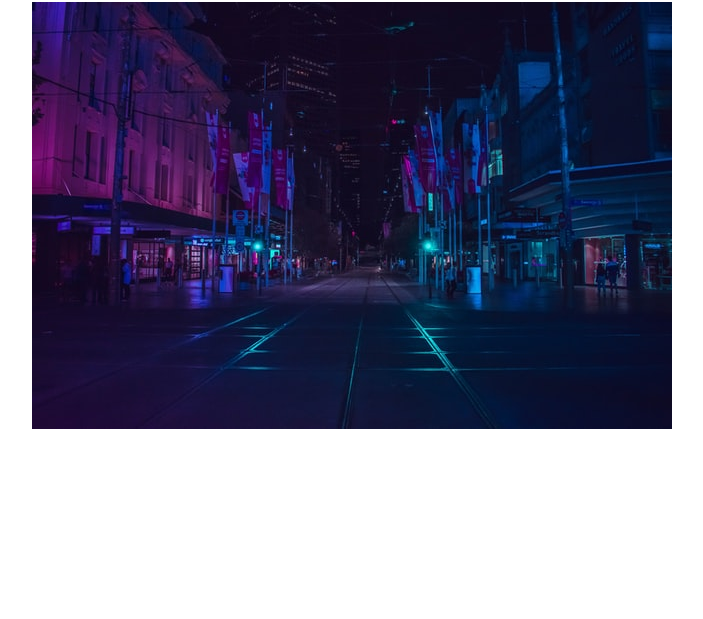
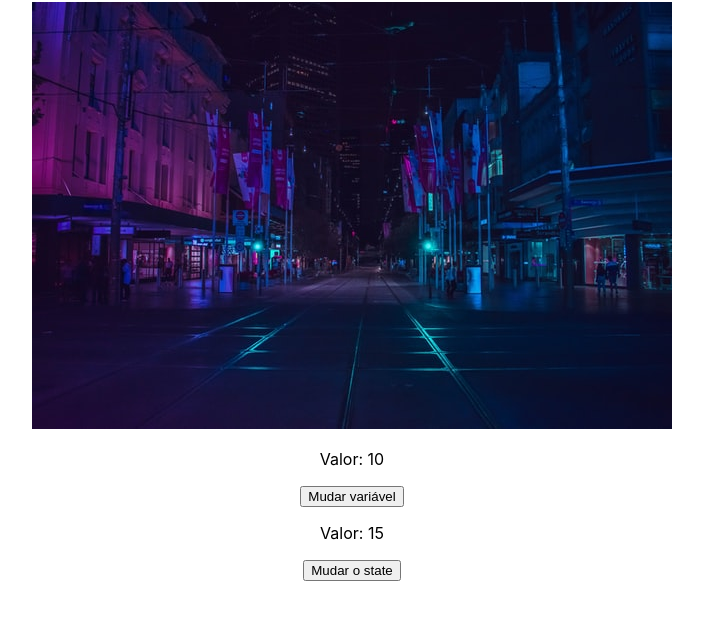
Before and after one commit to ThiagoDevLuiz/react.js, a React (Create React App) app: page / in a window 1280 px wide. Shown: the part 511-1130 px from the top of the page, without its empty margins (288-991 px from the left). Built offline with nearby package versions, Linux system fonts and the light colour scheme.

Commit message:
useState

```diff
--- a/src/App.js
+++ b/src/App.js
@@ -1,4 +1,5 @@
 import './App.css';
+import ManageData from './components/ManageData';
 
 import City from './assets/city.jpg'
 
@@ -14,6 +15,7 @@
       <div>
         <img src={City} alt="Cidade" />
       </div>
+      <ManageData/>
     </div>
   );
 }
--- /dev/null
+++ b/src/components/ManageData.js
@@ -0,0 +1,26 @@
+import { useState } from "react"
+
+const ManageData = () => {
+  let someData = 10
+
+  console.log(someData)
+
+  const [number, setNumber] = useState(15);
+
+  console.log(number)
+
+  return (
+    <div>
+      <div>
+        <p>Valor: {someData}</p>
+        <button onClick={() => (someData = 15)}>Mudar variável</button>
+      </div>
+      <div>
+        <p>Valor: {number}</p>
+        <button onClick={() => setNumber(25)}>Mudar o state</button>
+      </div>
+    </div>
+  )
+}
+
+export default ManageData
```
